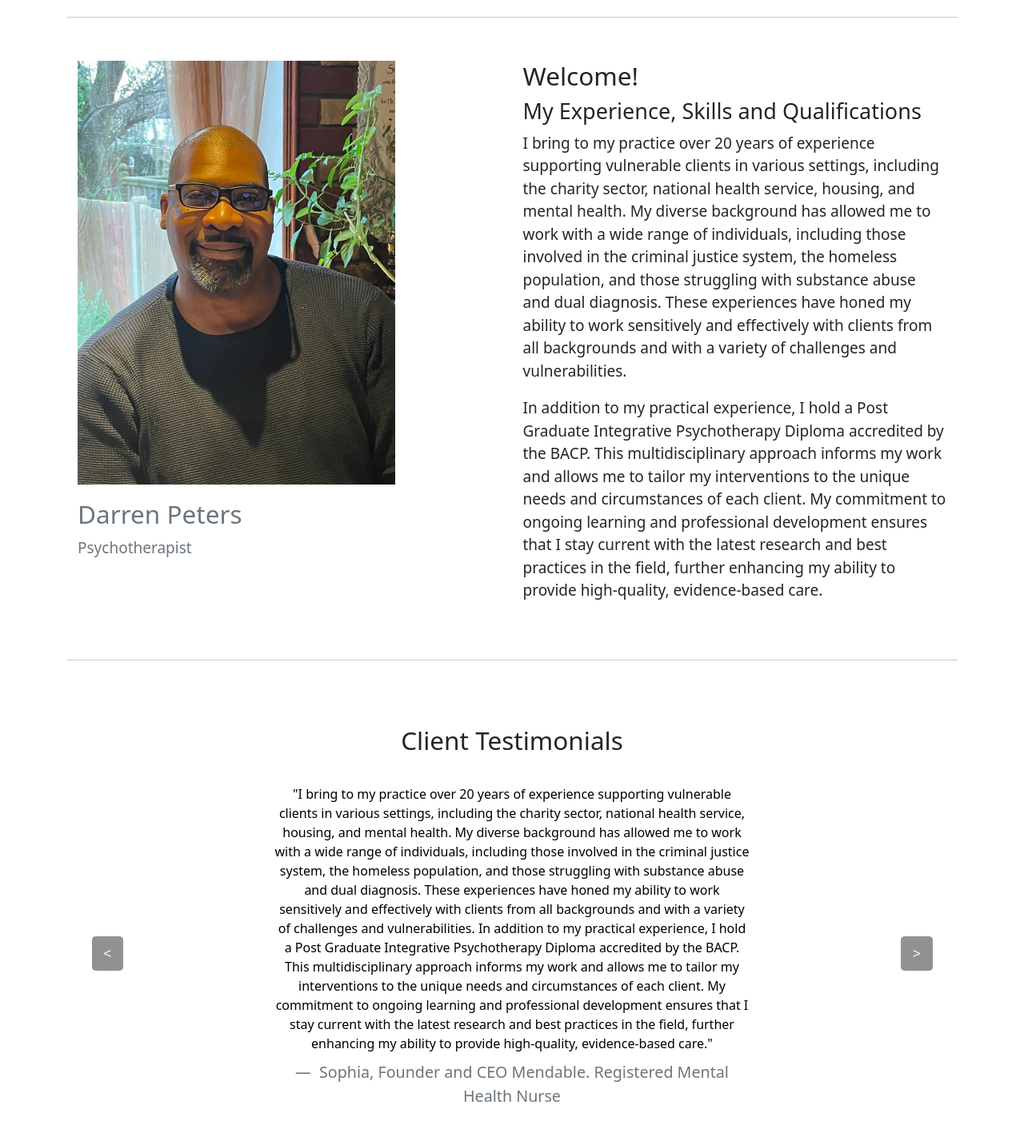
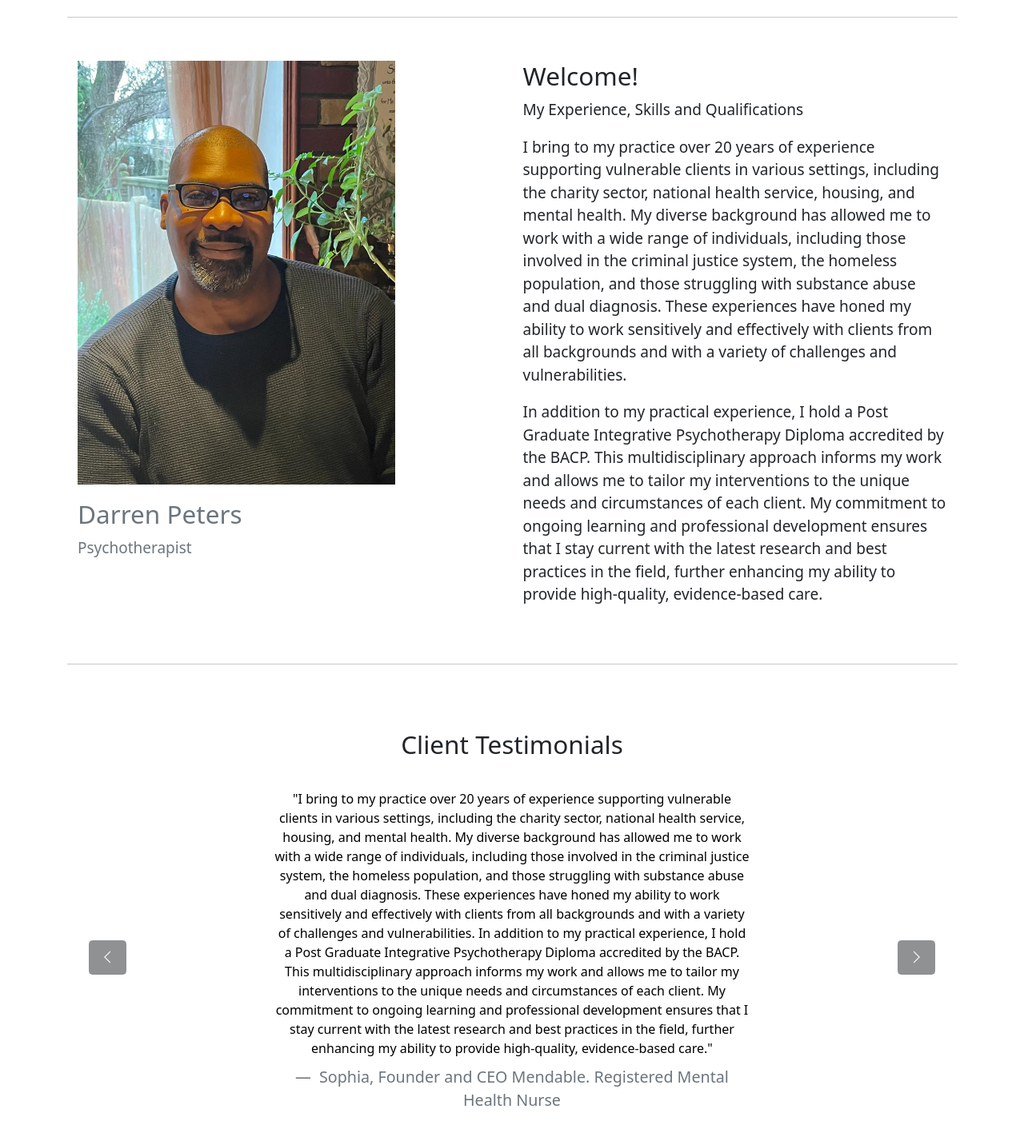
Before and after one commit to marklkm/darrentest, a plain HTML site: page index.html in a window 1280 px wide. Shown: the part 4540-5962 px from the top of the page at 80% size. Drawn offline with nearby package versions, Linux system fonts and the light colour scheme.

```diff
--- a/index.html
+++ b/index.html
@@ -943,7 +943,7 @@
             <div class="col-lg-6">
 
               <h3>Welcome!</h3>
-              <h4>My Experience, Skills and Qualifications</h4>
+              <p>My Experience, Skills and Qualifications</p>
 
               <p>
                 I bring to my practice over 20 years of experience supporting
@@ -1051,7 +1051,7 @@
               <span class="carousel-control-prev-icon visually-hidden"
                 >Previous</span
               >
-              <span class="btn btn-dark"> < </span>
+              <span class="btn btn-dark"> <i class="bi bi-chevron-left"></i> </span>
             </button>
             <button
               class="carousel-control-next"
@@ -1062,7 +1062,7 @@
               <span class="carousel-control-next-icon visually-hidden"
                 >Next</span
               >
-              <span class="btn btn-dark"> > </span>
+              <span class="btn btn-dark"> <i class="bi bi-chevron-right"></i> </span>
             </button>
           </div>
         </section>
@@ -1165,7 +1165,7 @@
     <section class="text-center container-fluid mt-3 bg-light p-3" style="background-image: url('images/home.jpeg'); background-size: cover; background-position: center;">
       <div class="d-flex h-100 align-items-center justify-content-center">
         <div class="bg-opacity-75 bg-dark p-4 rounded">
-          <h2 class="text-white" id="call-to-action">Let's take the next step together</h2>
+          <h3 class="text-white" id="call-to-action">Let's take the next step together</h3>
           <a href="#contact" class="btn btn-light btn-lg mt-3" role="button" aria-describedby="call-to-action">Contact Darren</a>
         </div>
       </div>
```
